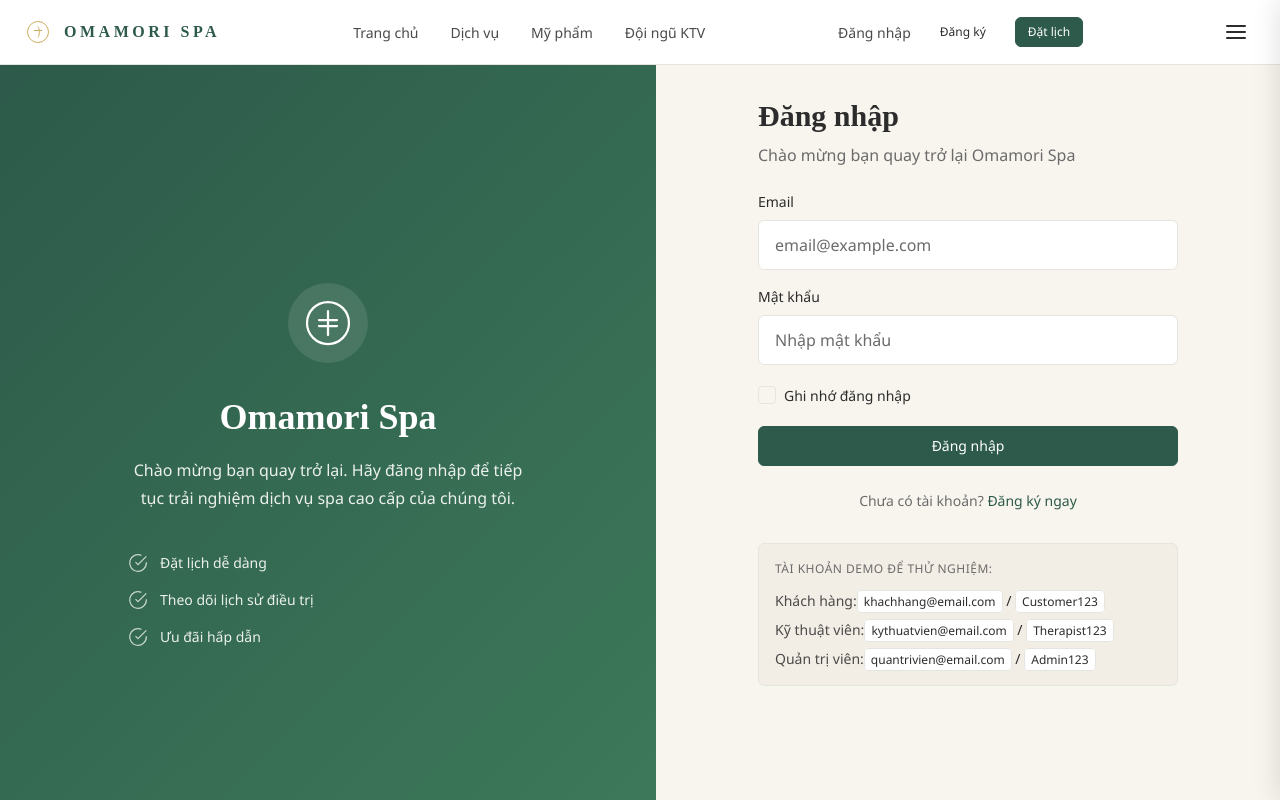
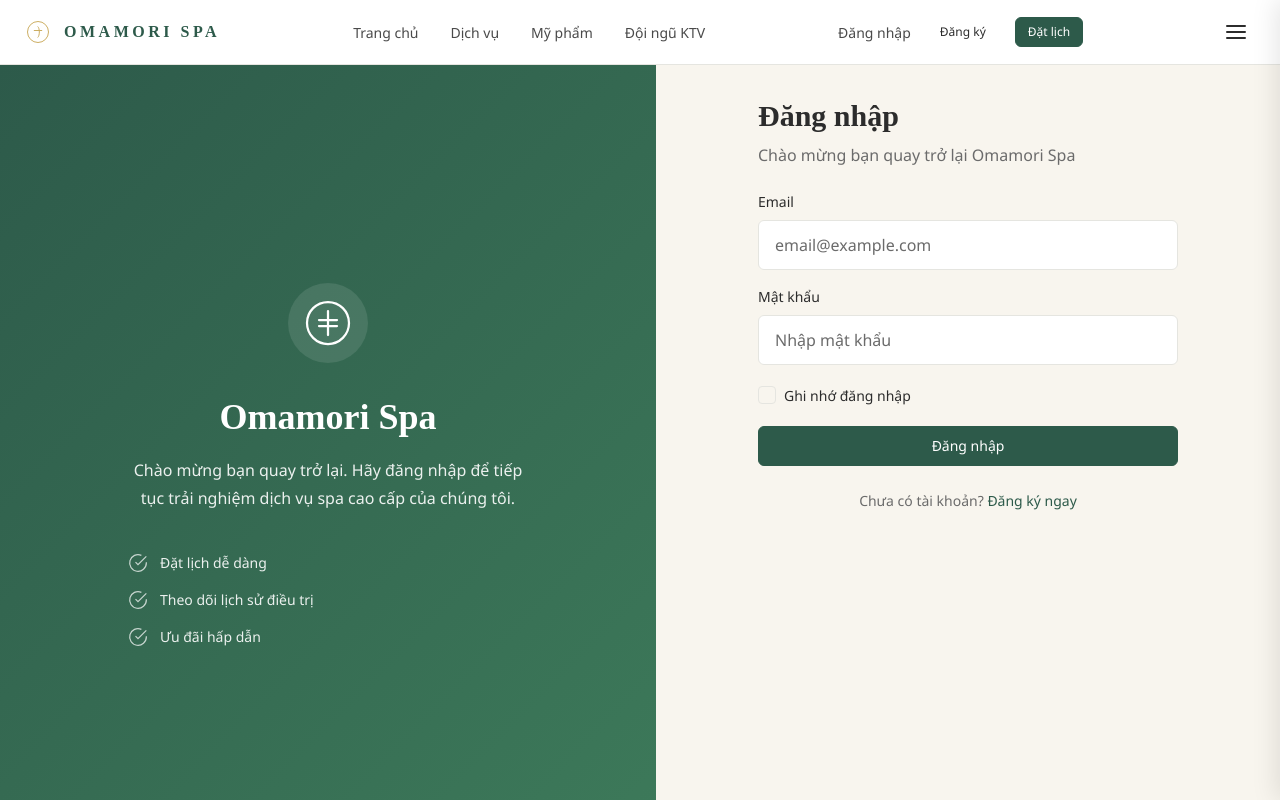
Before and after one commit to vuduyviet067/OmamoriSpa-Frontend, a React (Vite) app: page /login in a window 1280 px wide. Shown: the top 800 px of the page. Built offline with nearby package versions, Linux system fonts and the light colour scheme; no server answers.

Commit message:
fix: remove public demo credentials from login

```diff
--- a/src/features/auth/pages/LoginPage.css
+++ b/src/features/auth/pages/LoginPage.css
@@ -204,49 +204,6 @@
   color: var(--color-green-medium);
 }
 
-/* Demo Accounts Section */
-.auth-demo-accounts {
-  margin-top: var(--space-8);
-  padding: var(--space-4);
-  background-color: var(--color-ivory-dark);
-  border-radius: var(--radius-md);
-  border: 1px solid var(--color-border);
-}
-
-.demo-title {
-  font-size: var(--text-xs);
-  font-weight: 500;
-  color: var(--color-charcoal-muted);
-  text-transform: uppercase;
-  letter-spacing: 0.5px;
-  margin-bottom: var(--space-3);
-}
-
-.demo-accounts {
-  display: flex;
-  flex-direction: column;
-  gap: var(--space-2);
-}
-
-.demo-account {
-  font-size: var(--text-sm);
-  color: var(--color-charcoal);
-}
-
-.demo-role {
-  font-weight: 500;
-  color: var(--color-charcoal-light);
-}
-
-.demo-account code {
-  font-family: var(--font-body);
-  background-color: white;
-  padding: 2px 6px;
-  border-radius: var(--radius-sm);
-  font-size: var(--text-xs);
-  border: 1px solid var(--color-border);
-}
-
 /* Responsive */
 @media (max-width: 1024px) {
   .auth-visual {
@@ -267,8 +224,4 @@
   .auth-form-container {
     max-width: 100%;
   }
-
-  .auth-demo-accounts {
-    display: none;
-  }
 }
--- a/src/features/auth/pages/LoginPage.jsx
+++ b/src/features/auth/pages/LoginPage.jsx
@@ -184,24 +184,6 @@ function LoginPage() {
                 </Link>
               </p>
             </div>
-
-            <div className="auth-demo-accounts">
-              <p className="demo-title">Tài khoản demo để thử nghiệm:</p>
-              <div className="demo-accounts">
-                <div className="demo-account">
-                  <span className="demo-role">Khách hàng:</span>
-                  <code>khachhang@email.com</code> / <code>Customer123</code>
-                </div>
-                <div className="demo-account">
-                  <span className="demo-role">Kỹ thuật viên:</span>
-                  <code>kythuatvien@email.com</code> / <code>Therapist123</code>
-                </div>
-                <div className="demo-account">
-                  <span className="demo-role">Quản trị viên:</span>
-                  <code>quantrivien@email.com</code> / <code>Admin123</code>
-                </div>
-              </div>
-            </div>
           </div>
         </div>
       </div>
```
